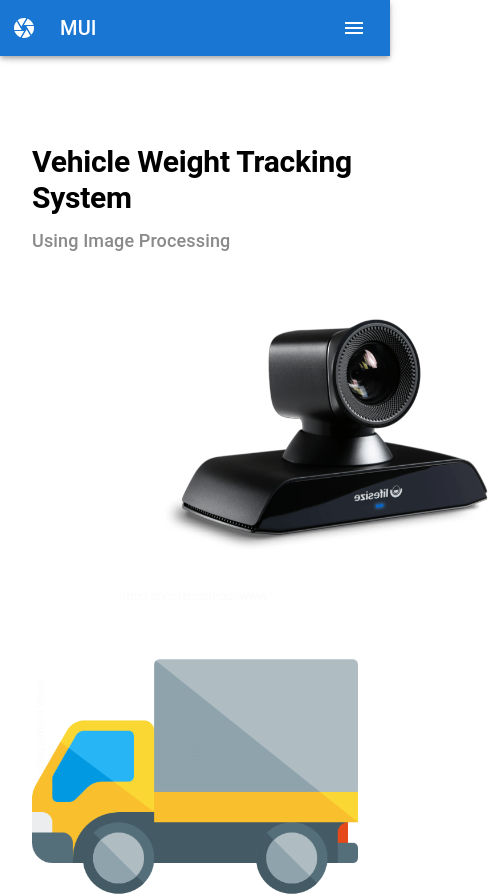
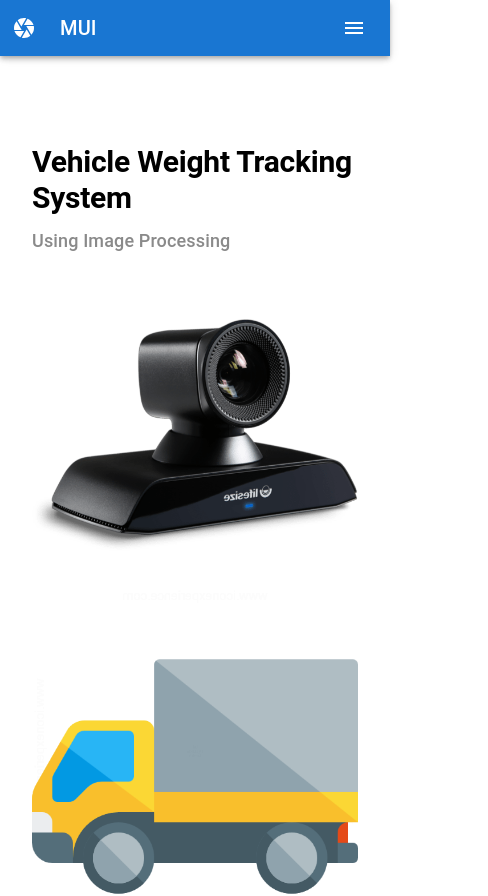
Before and after one commit to RiteshtheSharma/Vehicle-Weight-Tracking-System, a React (Create React App) app: page / in a window 390 px wide. Shown: the top 896 px of the page, 488 px wide, since content can reach past the window. Built offline with nearby package versions, Linux system fonts and the light colour scheme.

Commit message:
correction to camera img

```diff
--- a/src/index.css
+++ b/src/index.css
@@ -72,7 +72,7 @@ code {
 }
 @media only screen and (max-width: 599px){
   #imgCamera{
-    padding-top: 0;
+    padding: 0;
     width:100%
   }
 }
```
